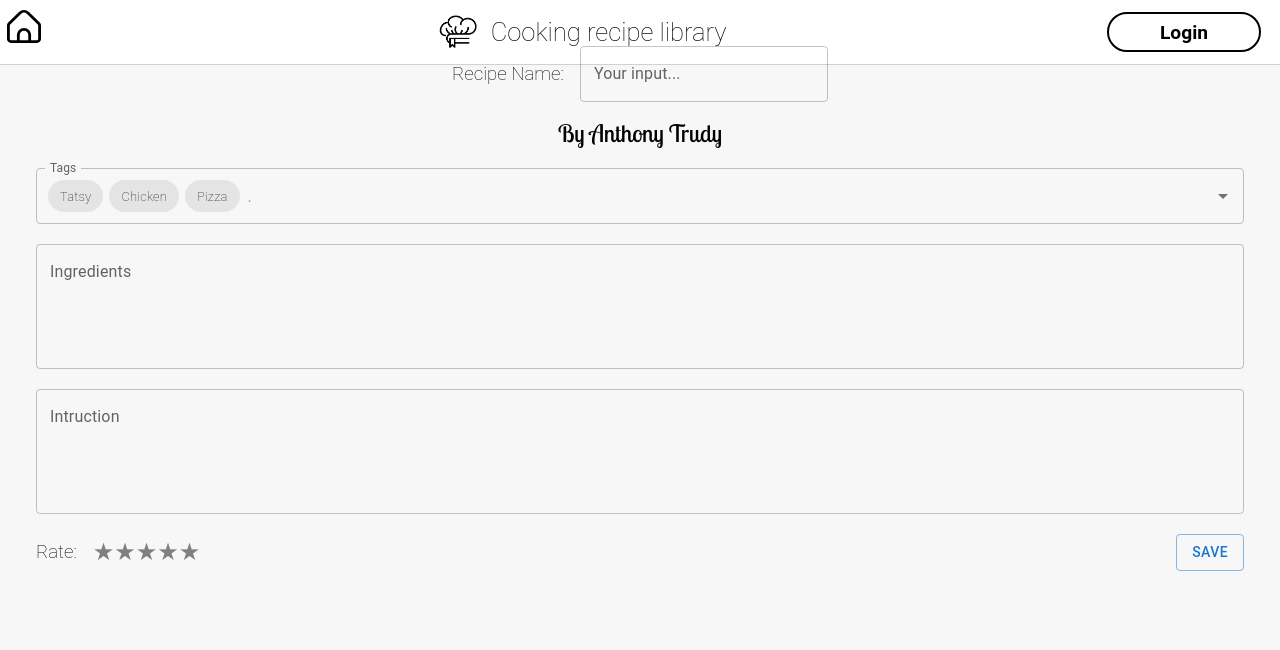
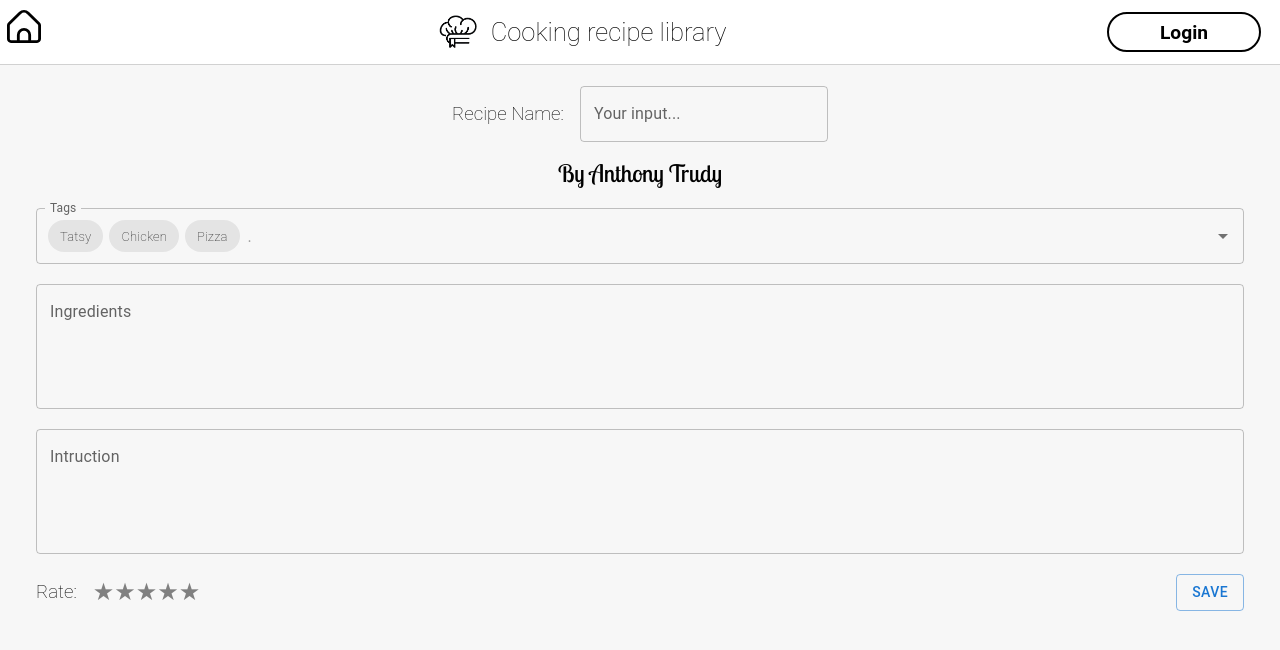
Before and after one commit to LongLeGL/RecipeLibraryWebapp, a React (Create React App) app: page /ViewRecipe in a window 1280 px wide. Shown: the top 650 px of the page. Built offline with nearby package versions, Linux system fonts and the light colour scheme.

Commit message:
fixes to padding relative to fixed upperbar

```diff
--- a/src/pages/CreateRecipe.css
+++ b/src/pages/CreateRecipe.css
@@ -12,6 +12,7 @@
     justify-content: center;
 } */
 .main-bodypart {
+    padding-top: 5vh;
     margin: 36px;
 }
 
--- a/src/pages/ResultPage.css
+++ b/src/pages/ResultPage.css
@@ -1,7 +1,6 @@
 .ResultPage{
     padding-top: 10vh;
     background-color: var(--bg_gray);
-    width: 100vw;
     height: 90vh;
     display: flex;
     flex-direction: column;
--- a/src/pages/ViewRecipe.css
+++ b/src/pages/ViewRecipe.css
@@ -1,6 +1,7 @@
 @import url('https://fonts.googleapis.com/css2?family=Lobster+Two&family=Open+Sans:wght@400;600&display=swap');
 
 .ViewRecipe {
+    padding-top: 10vh;
     background-color: var(--bg_gray);
     width: 100vw;
     height: 90vh;
```
